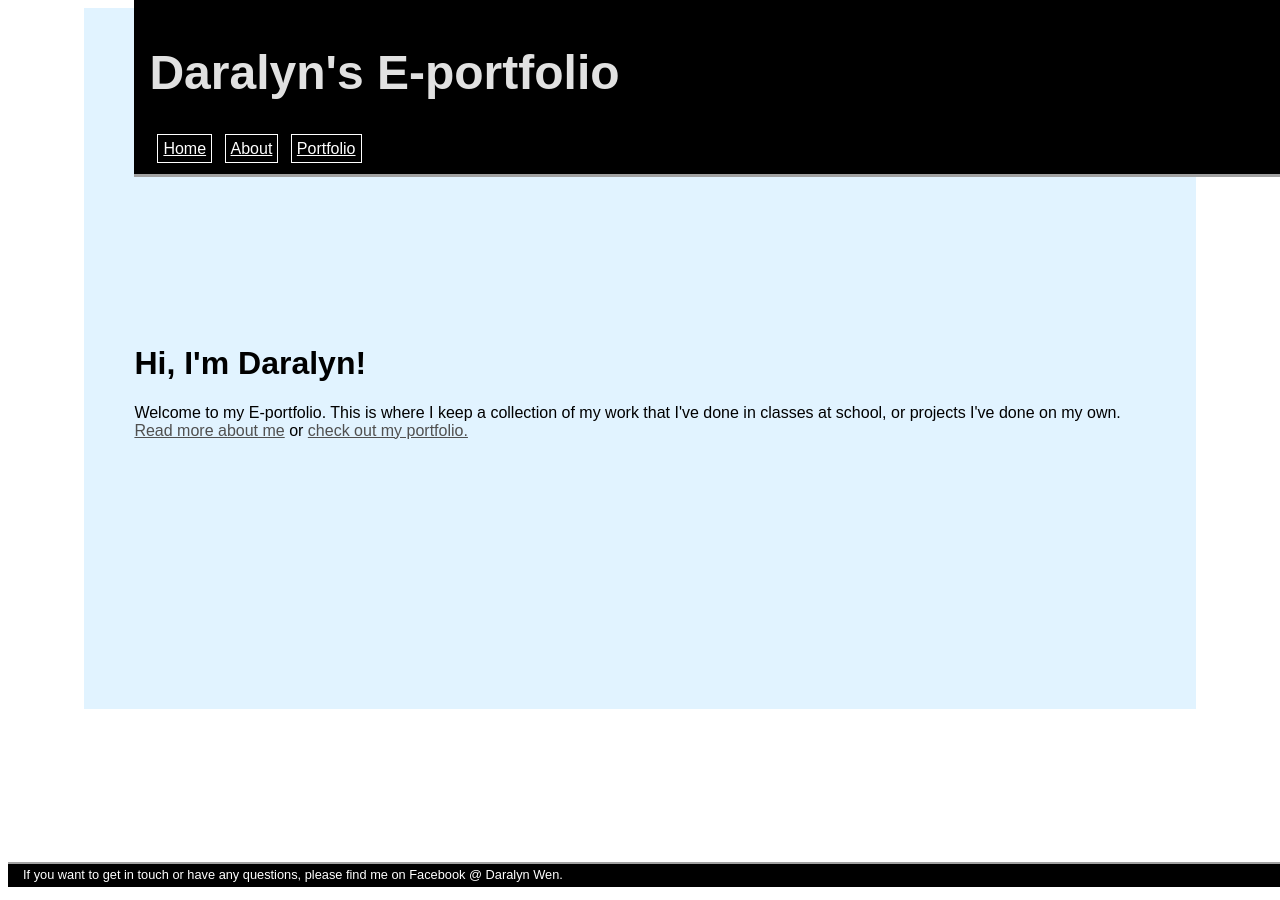
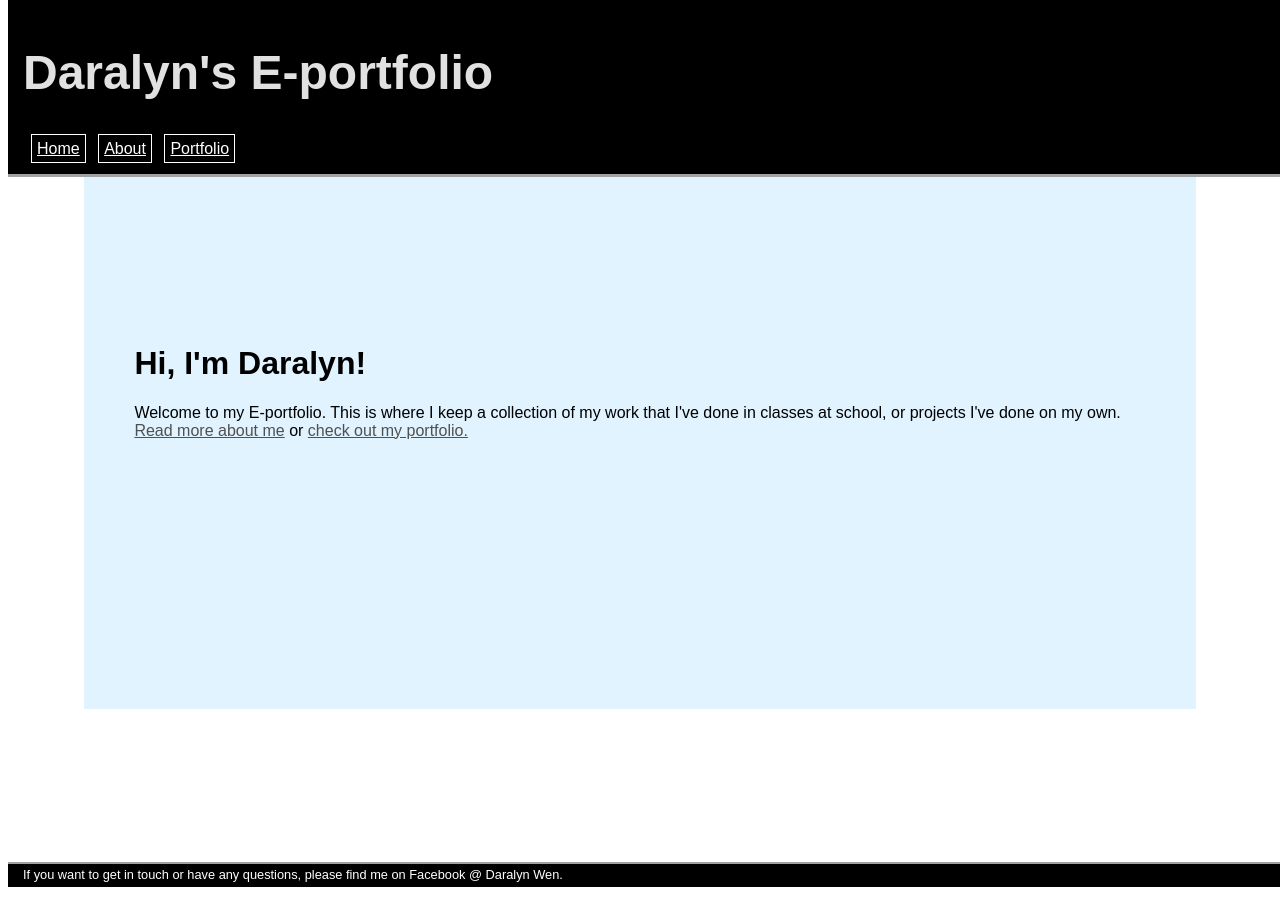
Before and after one commit to daralyn/daralyn.github.io, a Jekyll site: the page built from index.html, in a window 1280 px wide. Built offline with Jekyll 4.4.1, drawn with Linux system fonts in a browser that asks for light colours.

Commit message:
changed location of opening container tag

```diff
--- a/_layouts/default.html
+++ b/_layouts/default.html
@@ -6,7 +6,6 @@
 			<link rel="stylesheet" type="text/css" href="/css/main.css">
 		</head>
 		<body id="bodydefault">
-			<div class="container">
 				<!-- <div id="divnavdefault"> -->
 					<header>
 					<nav>
@@ -19,16 +18,14 @@
 	    				</p>
 					</nav>
 					</header>
+			<div class="container">
 				 <!--divnavdefault </div> -->
-				<div id="contentdefault">
-
 
 					{{ content }}
 
-				</div> <!--contentdefault-->
 			</div><!-- /.container -->
+
 			<footer>
-
         			<p id="footertext"> If you want to get in touch or have any questions, please find me on Facebook @ Daralyn Wen.</p>
 			</footer>
 		</body>
```
